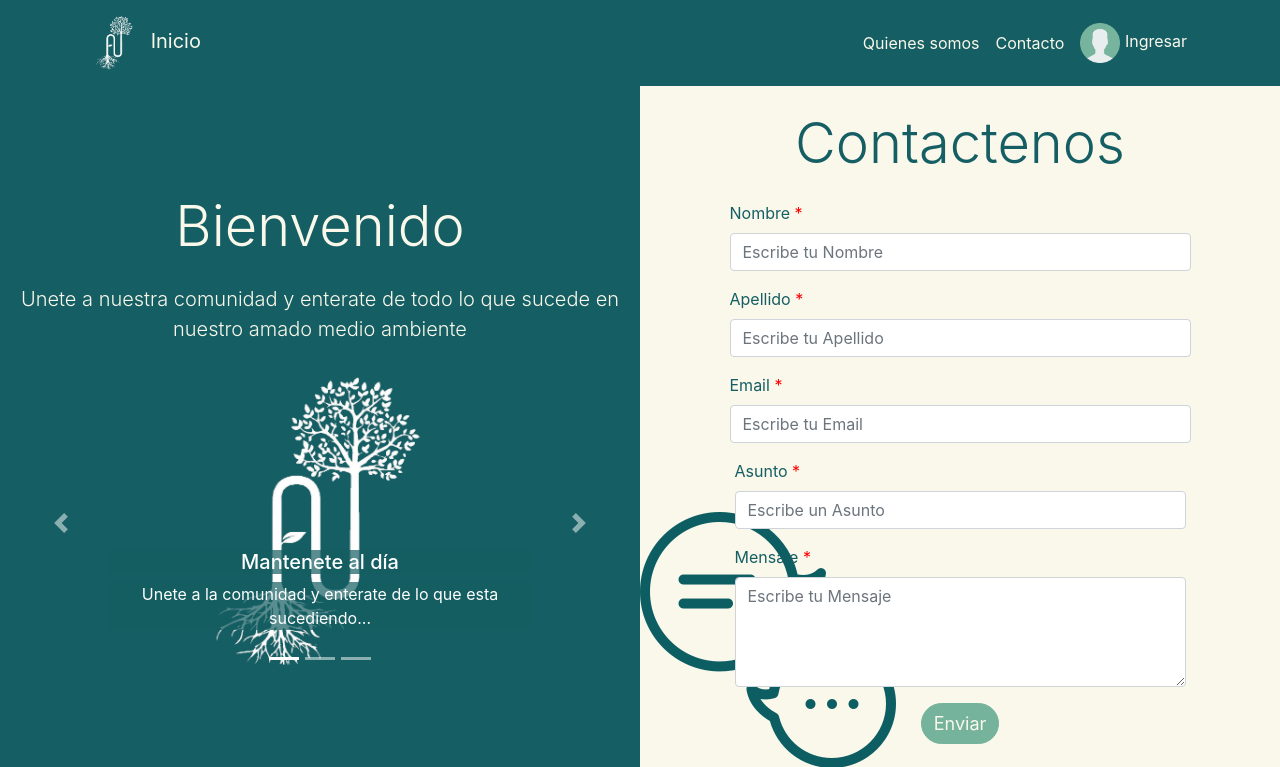
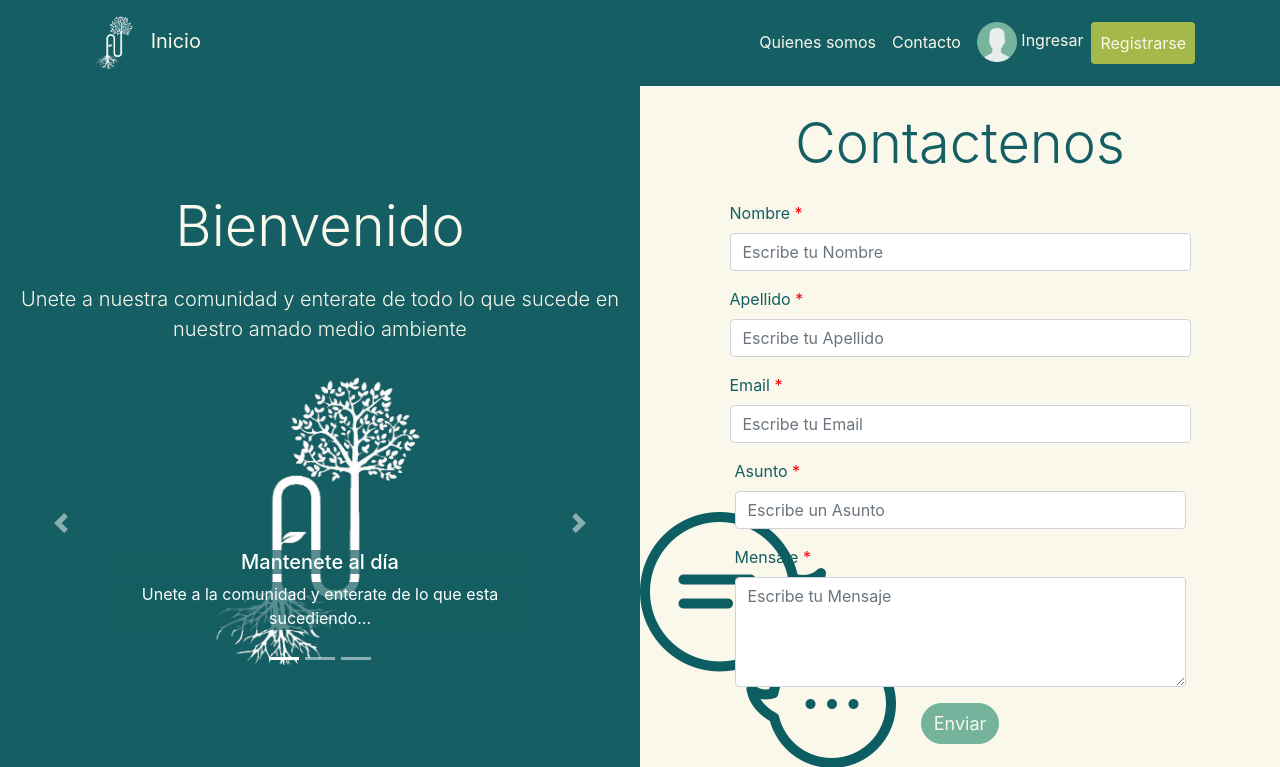
Before and after one commit to BermudezK/ArbolesUrbanos, a Django app: page /contacto/ in a window 1280 px wide. Shown: the top 767 px of the page. Run offline with Django 3.2, Linux system fonts and the light colour scheme; parts of the project's set-up code (start-up, migrations or seed data) failed here and were passed over; some libraries are stand-ins or nearby versions.

Commit message:
se agrego el call to action en registrarse

```diff
--- a/static/css/baseStyle.css
+++ b/static/css/baseStyle.css
@@ -31,3 +31,12 @@ footer{
     background-color: #76b39d;
     text-decoration: none;
 }
+
+.register {
+    background-color: #A5B94A;
+    color: white;
+}
+.register:hover {
+    background-color: #155e63;
+    color: white;
+}
--- a/templates/core/base.html
+++ b/templates/core/base.html
@@ -56,6 +56,10 @@
                                     src="{% static 'img/iconos/user.png'%}" alt="avatar"> Ingresar
                             </a>
                             {% endif %}
+                        </li>
+
+                        <li class="nav-item">
+                            <a class="nav-link my-2 btn register" href="{% url 'usuario:register' %}">Registrarse</a>
                         </li>
                     </ul>
                 </div>
```
